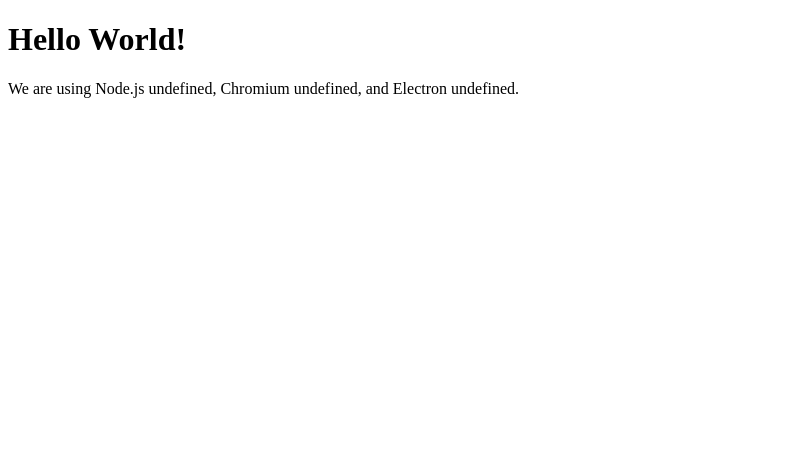
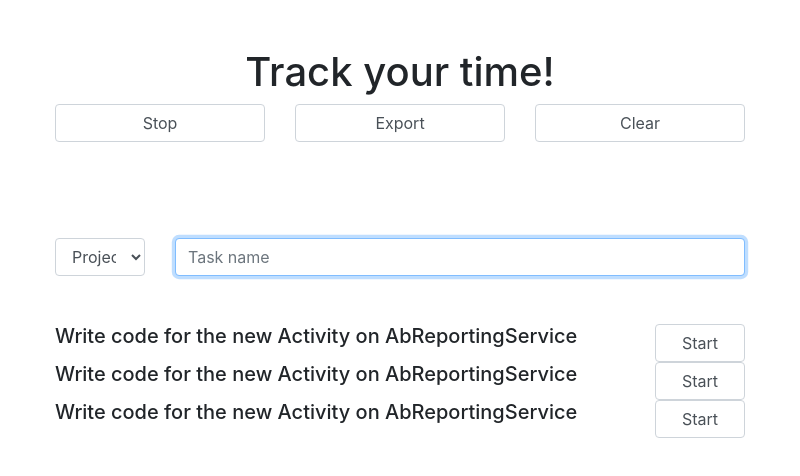
Before and after one commit to jjsanchez/track-time-app, an Electron app: page index.html in a window 800 px wide. Drawn offline with nearby package versions, Linux system fonts and the light colour scheme.

Commit message:
Adding skeleton of the UI

```diff
--- a/index.html
+++ b/index.html
@@ -1,19 +1,67 @@
 <!DOCTYPE html>
-<html>
+<html lang="en">
   <head>
-    <meta charset="UTF-8">
-    <title>Hello World!</title>
+    <meta charset="utf-8">
+    <meta name="viewport" content="width=device-width, initial-scale=1, shrink-to-fit=no">
+    <link rel="stylesheet" href="./node_modules/bootstrap/dist/css/bootstrap.min.css">
+    <title>Time Tracking</title>
   </head>
   <body>
-    <h1>Hello World!</h1>
-    <!-- All of the Node.js APIs are available in this renderer process. -->
-    We are using Node.js <script>document.write(process.versions.node)</script>,
-    Chromium <script>document.write(process.versions.chrome)</script>,
-    and Electron <script>document.write(process.versions.electron)</script>.
-
-    <script>
-      // You can also require other files to run in this process
-      require('./renderer.js')
-    </script>
+    <div class="py-5 text-center container">
+      <h1>Track your time!</h1>
+        <div class="row">
+          <div class="col-md-4">
+            <button type="button" class="form-control">Stop</button>
+          </div>
+          <div class="col-md-4">
+            <button type="button" class="form-control">Export</button>
+          </div>
+          <div class="col-md-4">
+            <button type="button" class="form-control">Clear</button>
+          </div>
+      </div>
+    </div>
+    <div class="py-5 container">
+      <div class="row">
+        <div class="col-md-2">
+          <select class="form-control">
+            <option value="project">Project</option>
+            <option value="meeting">Meeting</option>
+            <option value="mail">Mail</option>
+            <option value="standup">Standup</option>
+          </select>
+        </div>
+        <div class="col-md-10">
+          <input type="text" id="inputTask" class="form-control" placeholder="Task name" required autofocus>
+        </div>
+      </div>
+    </div>
+    <div class="container">
+      <div class="row">
+        <div class="col-md-10">
+          <h5>Write code for the new Activity on AbReportingService</h5>
+        </div>
+        <div class="col-md-2">
+          <button type="button" class="form-control">Start</button>
+        </div>
+      </div>
+      <div class="row">
+        <div class="col-md-10">
+          <h5>Write code for the new Activity on AbReportingService</h5>
+        </div>
+        <div class="col-md-2">
+          <button type="button" class="form-control">Start</button>
+        </div>
+      </div>
+      <div class="row">
+        <div class="col-md-10">
+          <h5>Write code for the new Activity on AbReportingService</h5>
+        </div>
+        <div class="col-md-2">
+          <button type="button" class="form-control">Start</button>
+        </div>
+      </div>
+    </div>
   </body>
+  <script src="renderer.js"></script>
 </html>
--- a/package.json
+++ b/package.json
@@ -14,6 +14,6 @@
   "dependencies": {
     "bootstrap": "^4.0.0",
     "jquery": "^3.3.1",
-    "popper": "^1.0.1"
+    "popper.js": "^1.14.1"
   }
 }
--- a/renderer.js
+++ b/renderer.js
@@ -1,3 +1,4 @@
-// This file is required by the index.html file and will
-// be executed in the renderer process for that window.
-// All of the Node.js APIs are available in this process.
+'use strict'
+
+window.$ = window.jQuery = require('jquery')
+window.Bootstrap = require('bootstrap')
```
